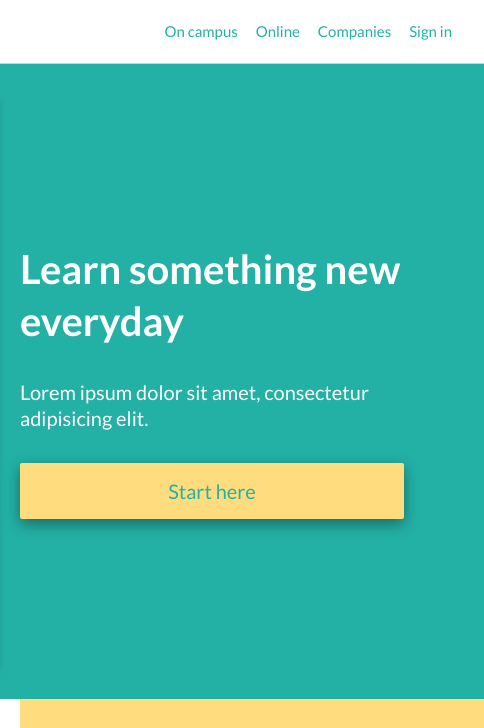
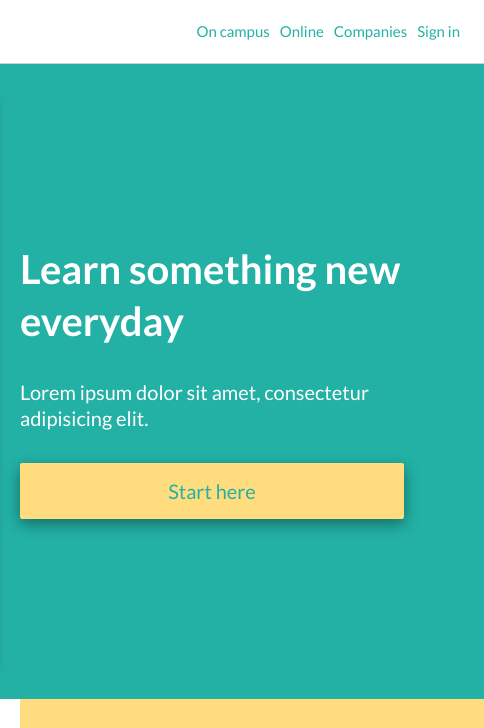
Before and after one commit to Gilbert1391/Colmar, a website: page index.html in a window 1280 px wide. Shown: the top 728 px of the page, 796-1280 px from the left. Drawn offline with Linux system fonts and the light colour scheme.

Commit message:
fixed a margin issue

```diff
--- a/sass/base/_typography.scss
+++ b/sass/base/_typography.scss
@@ -13,7 +13,6 @@ body {
   &__text-logo {
     font-size: 2rem;
     text-transform: uppercase;
-    // text-decoration: underline;
 
     &--2 {
       color: #2980B9;
@@ -26,9 +25,13 @@ body {
   &__navigation {
     font-size: 1.5rem;
     font-weight: 400;
-    margin: 0 .8rem;
+    // margin: 0 .8rem;
     text-decoration: none;
     color: $main-color;
+
+    &:not(:last-child) {
+      margin-right: .8rem;
+    }
 
     &:link, &:visited {
       color: $main-color;
```
Also changed, not shown: css/style.css.
